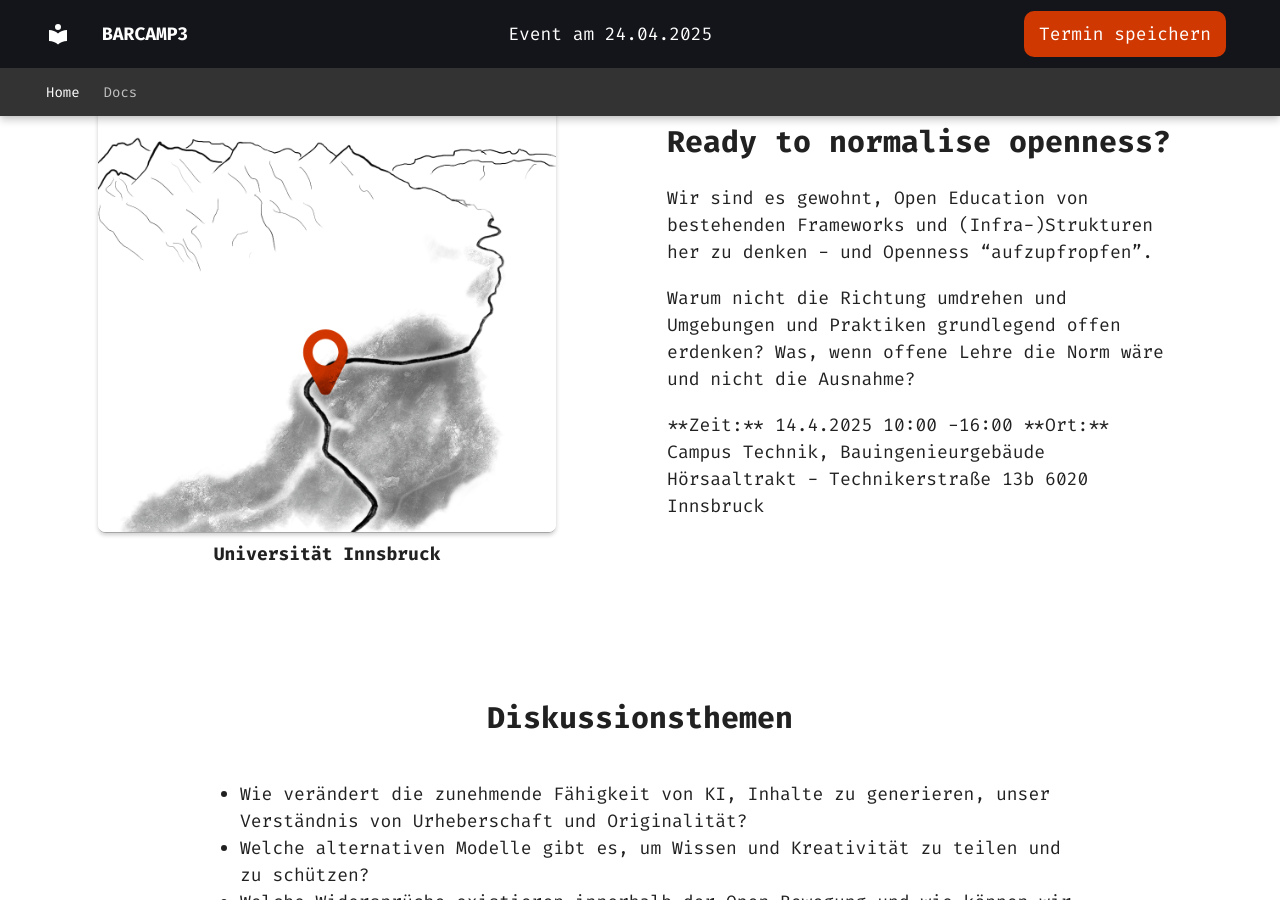
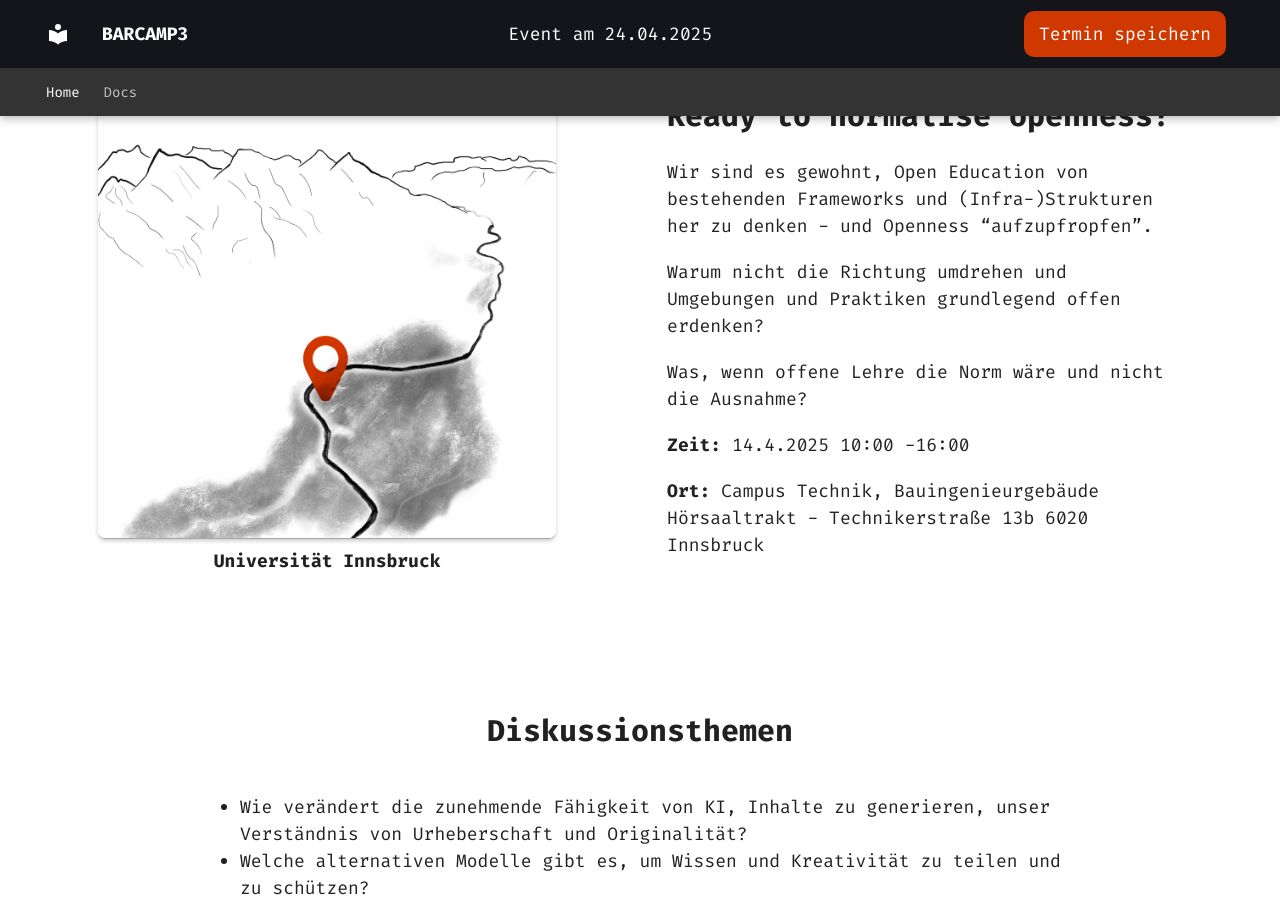
Before and after one commit to oerBASE/Barcamp3, an MkDocs documentation site: the page built from docs/index.md, in a window 1280 px wide and 900 px high, scrolled down 346 px. Built offline with MkDocs 1.6.1 and Material for MkDocs 9.7.7, drawn with Linux system fonts in a browser that asks for light colours; plug-ins that fetch from the network failed and are left out.

Commit message:
Update home.html

```diff
--- a/overrides/home.html
+++ b/overrides/home.html
@@ -24,11 +24,15 @@
     </p>
     <p>
       Warum nicht die Richtung umdrehen und Umgebungen und Praktiken grundlegend offen erdenken?
+    </p>
+     <p>
       Was, wenn offene Lehre die Norm wäre und nicht die Ausnahme?
     </p>
     <p>
-      **Zeit:** 14.4.2025 10:00 -16:00
-      **Ort:** Campus Technik, Bauingenieurgebäude Hörsaaltrakt - Technikerstraße 13b 6020 Innsbruck
+      <b>Zeit:</b> 14.4.2025 10:00 -16:00
+    </p>
+       <p>
+      <b>Ort:</b> Campus Technik, Bauingenieurgebäude Hörsaaltrakt - Technikerstraße 13b 6020 Innsbruck
     </p>
   </div>
   <section id="discussion-points">
```
